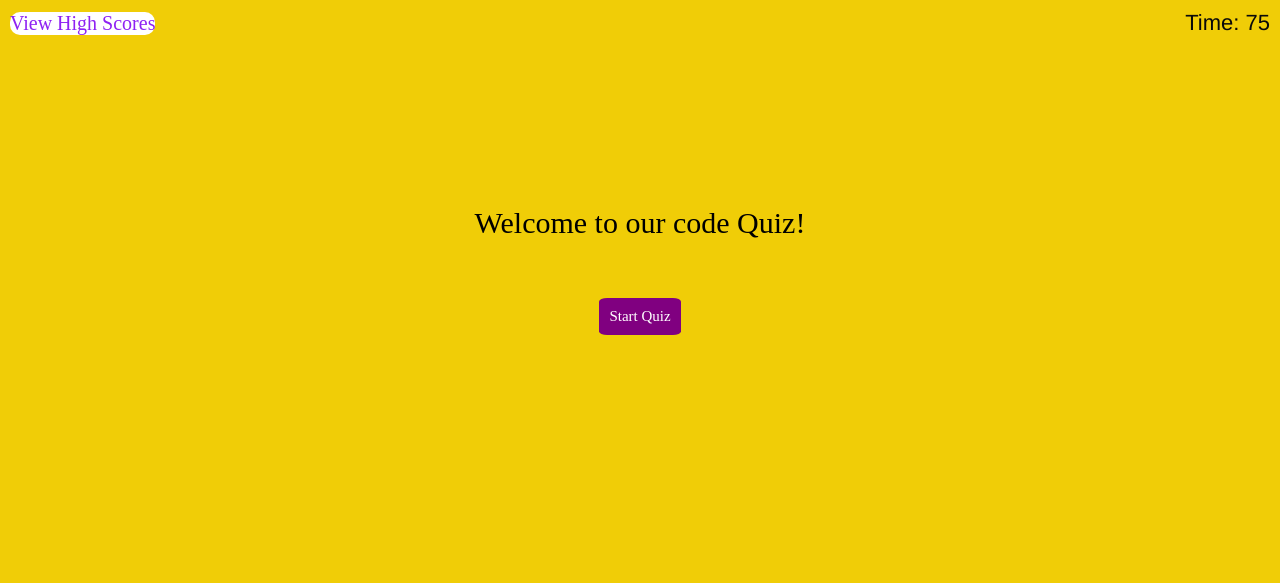
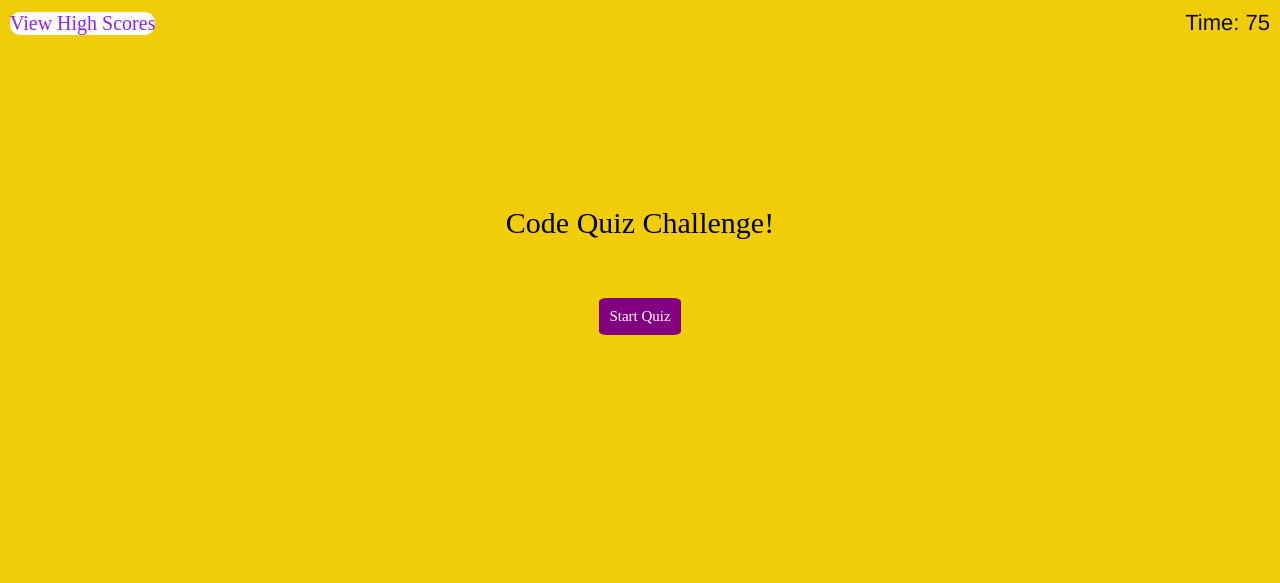
Before and after one commit to KevLuck/Web-APIs-Challenge-Code-Quiz, a plain HTML site: page index.html in a window 1280 px wide. Drawn offline with Linux system fonts and the light colour scheme.

Commit message:
Update index.html

```diff
--- a/index.html
+++ b/index.html
@@ -21,7 +21,7 @@
 
         <div id="mainDiv">
             <div id="gridContainer">
-                <p id="questionDisplay">Welcome to our code Quiz!</p>
+                <p id="questionDisplay">Code Quiz Challenge!</p>
                 <p id="finalScoreDisplay"></p>
                 <p id="enterInitials"></p>
                 <textarea id="enterInitialsTextArea"></textarea>
```
